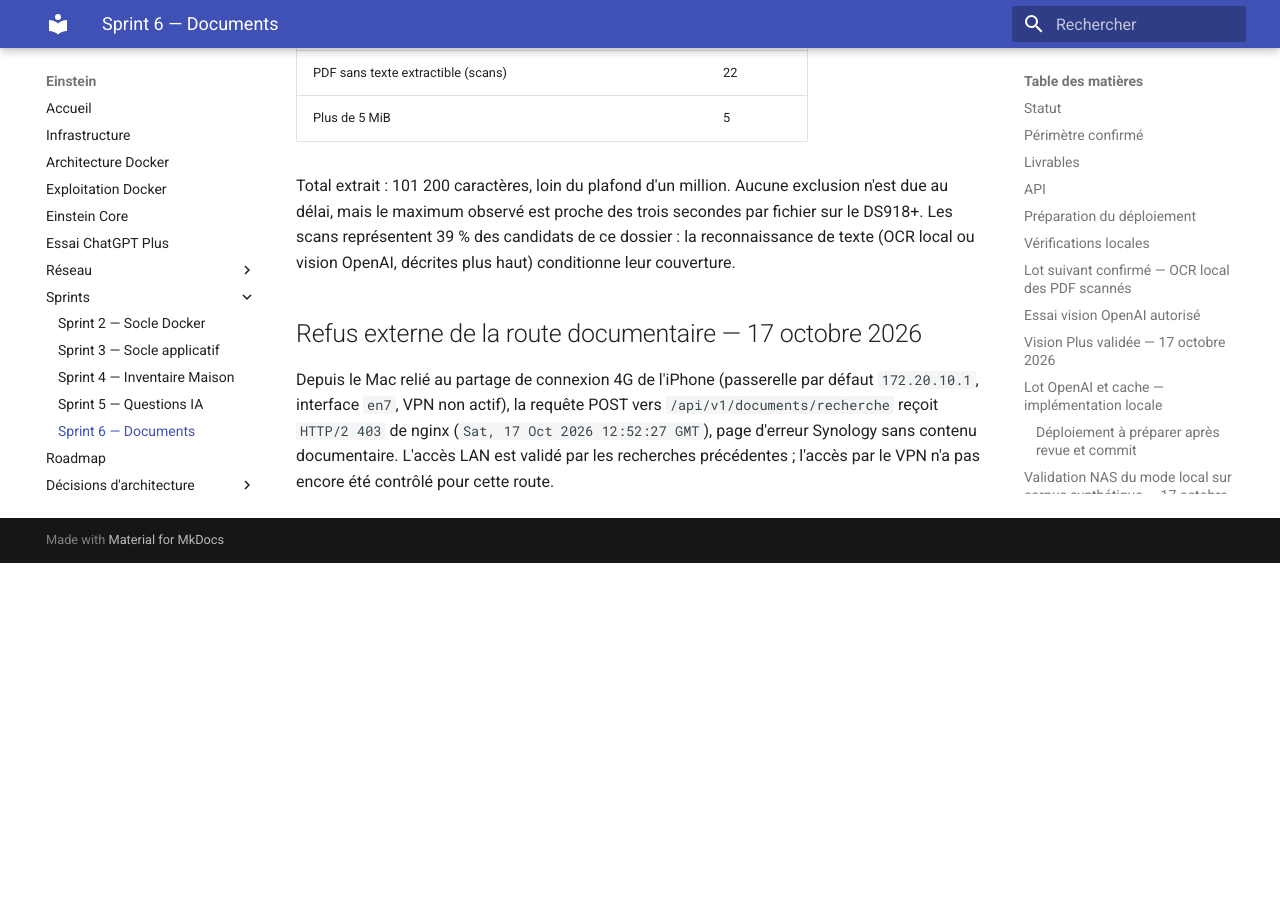
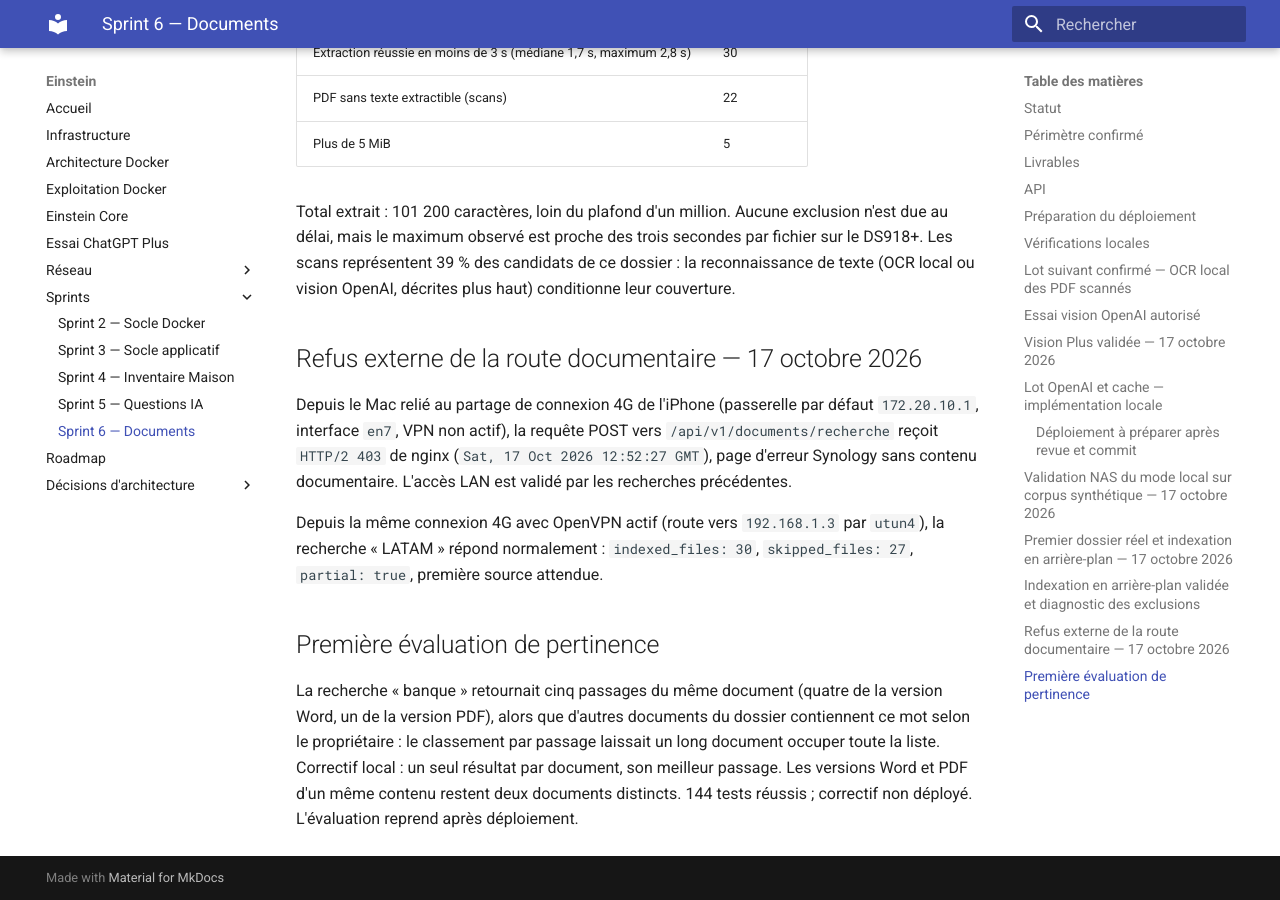
Before and after one commit to asanchez74/Einstein, an MkDocs documentation site: the page built from docs/sprints/sprint-6-recherche-documentaire.md, in a window 1280 px wide and 900 px high, scrolled down 8262 px. Built offline with MkDocs 1.6.1 and Material for MkDocs 9.7.7, drawn with Linux system fonts in a browser that asks for light colours; before the commit the page ends 8825 px from its top, so only the background shows below that; some of the changed text lies outside the part shown.

Commit message:
fix: retourner un seul résultat de recherche par document
Un long document occupait tous les résultats avec ses passages successifs.
Consigne aussi l'accès VPN validé de la route documentaire.

Co-Authored-By: Claude Opus 5.5 <noreply@anthropic.com>

```diff
--- a/docs/sprints/sprint-6-recherche-documentaire.md
+++ b/docs/sprints/sprint-6-recherche-documentaire.md
@@ -26,7 +26,7 @@ Voir l'[ADR-0009](../adr/0009-recherche-documentaire-locale.md).
 - [x] Validation NAS sur corpus synthétique : montage, droits, ressources, démarrage
 - [ ] Validation NAS sur le corpus réel
 - [x] Accès LAN et refus externe de la nouvelle route
-- [ ] Accès via VPN de la nouvelle route
+- [x] Accès via VPN de la nouvelle route
 - [ ] Évaluation de pertinence sur quelques recherches choisies
 
 Aucun document réel n'a été consulté ni transféré pendant l'implémentation.
@@ -42,7 +42,8 @@ L'interface pour interagir facilement avec Einstein sera le chantier suivant.
 
 Réponse : `indexed_at`, `indexed_files`, `skipped_files`, `partial`, `results`.
 Chaque résultat contient `source`, `page` (ou null), `passage`, `excerpt`,
-`score` (occurrences des mots). Maximum 20 résultats, requête de 1 à 300
+`score` (occurrences des mots). Un seul résultat par document : son meilleur
+passage. Maximum 20 résultats, requête de 1 à 300
 caractères. Aucun résultat : liste vide ; entrée invalide : 422 ; module
 indisponible/désactivé : 503. Une requête composée uniquement de ponctuation
 ne contient aucun mot et retourne une liste vide.
@@ -379,5 +380,18 @@ Depuis le Mac relié au partage de connexion 4G de l'iPhone (passerelle par
 défaut `172.20.10.1`, interface `en7`, VPN non actif), la requête POST vers
 `/api/v1/documents/recherche` reçoit `HTTP/2 403` de nginx
 (`Sat, 17 Oct 2026 12:52:27 GMT`), page d'erreur Synology sans contenu
-documentaire. L'accès LAN est validé par les recherches précédentes ;
-l'accès par le VPN n'a pas encore été contrôlé pour cette route.
+documentaire. L'accès LAN est validé par les recherches précédentes.
+
+Depuis la même connexion 4G avec OpenVPN actif (route vers `192.168.1.3`
+par `utun4`), la recherche « LATAM » répond normalement : `indexed_files: 30`,
+`skipped_files: 27`, `partial: true`, première source attendue.
+
+## Première évaluation de pertinence
+
+La recherche « banque » retournait cinq passages du même document (quatre de
+la version Word, un de la version PDF), alors que d'autres documents du
+dossier contiennent ce mot selon le propriétaire : le classement par passage
+laissait un long document occuper toute la liste. Correctif local : un seul
+résultat par document, son meilleur passage. Les versions Word et PDF d'un
+même contenu restent deux documents distincts. 144 tests réussis ; correctif
+non déployé. L'évaluation reprend après déploiement.
```
Also changed, not shown: 2 other files.
